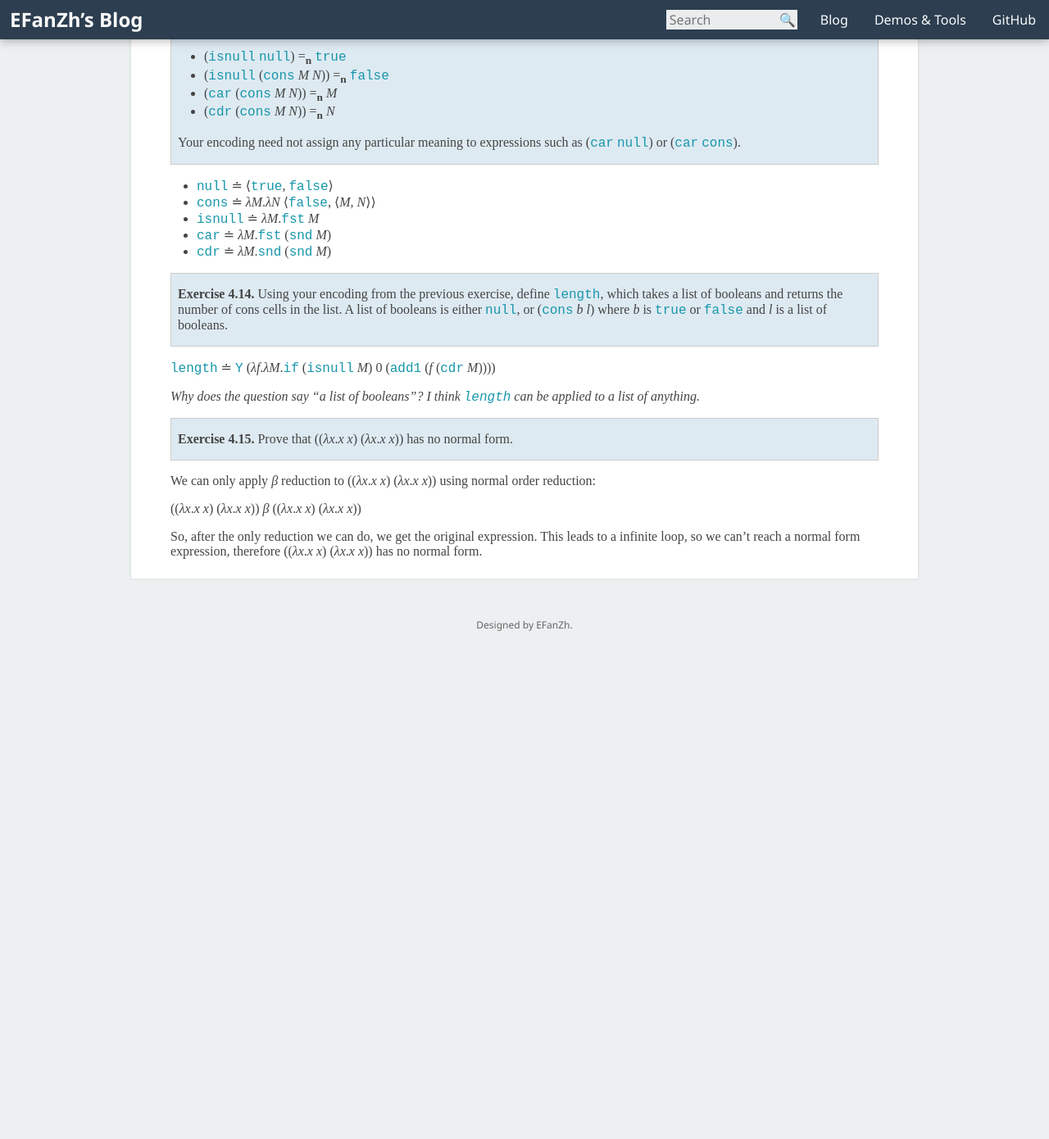
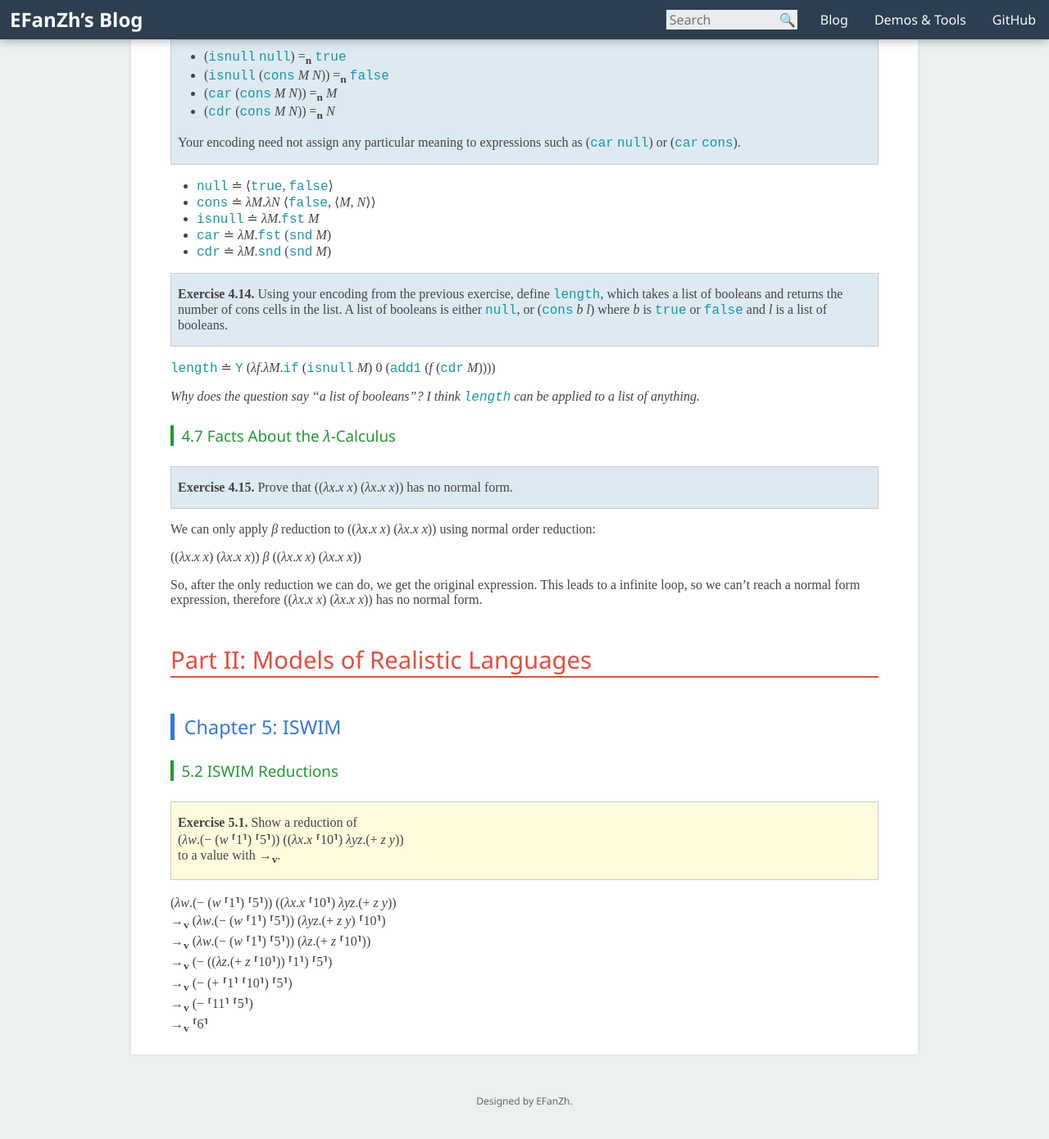
Before and after one commit to fuzeyi/efanzh.github.io, a Jekyll site: the page built from _posts/2016-06-04-programming-languages-and-lambda-calculi-exercises.md, in a window 1280 px wide and 1400 px high, scrolled down 14420 px. Shown: the top 1390 px of the window at 82% size. Built offline with Jekyll 4.4.1, drawn with Linux system fonts in a browser that asks for light colours; before the commit the page ends 15239 px from its top, so only the background shows below that.

Commit message:
Exercise 5.1 is done

```diff
--- a/_posts/2016-06-04-programming-languages-and-lambda-calculi-exercises.md
+++ b/_posts/2016-06-04-programming-languages-and-lambda-calculi-exercises.md
@@ -663,6 +663,8 @@ The claim holds.
 
 *Why does the question say “a list of booleans”? I think `length` can be applied to a list of anything.*
 
+#### 4.7 Facts About the *λ*-Calculus
+
 > **Exercise 4.15.** Prove that ((*λx*.*x* *x*) (*λx*.*x* *x*)) has no normal form.
 {: exercise}
 
@@ -672,3 +674,21 @@ We can only apply *β* reduction to ((*λx*.*x* *x*) (*λx*.*x* *x*)) using norm
 
 So, after the only reduction we can do, we get the original expression. This leads to a infinite loop, so we can’t reach
 a normal form expression, therefore ((*λx*.*x* *x*) (*λx*.*x* *x*)) has no normal form.
+
+## Part II: Models of Realistic Languages
+
+### Chapter 5: ISWIM
+
+#### 5.2 ISWIM Reductions
+
+> **Exercise 5.1.** Show a reduction of \\
+> (*λw*.(− (*w* ⸢1⸣) ⸢5⸣)) ((*λx*.*x* ⸢10⸣) *λyz*.(+ *z* *y*)) \\
+> to a value with →<sub>**v**</sub>.
+
+(*λw*.(− (*w* ⸢1⸣) ⸢5⸣)) ((*λx*.*x* ⸢10⸣) *λyz*.(+ *z* *y*)) \\
+→<sub>**v**</sub> (*λw*.(− (*w* ⸢1⸣) ⸢5⸣)) (*λyz*.(+ *z* *y*) ⸢10⸣) \\
+→<sub>**v**</sub> (*λw*.(− (*w* ⸢1⸣) ⸢5⸣)) (*λz*.(+ *z* ⸢10⸣)) \\
+→<sub>**v**</sub> (− ((*λz*.(+ *z* ⸢10⸣)) ⸢1⸣) ⸢5⸣) \\
+→<sub>**v**</sub> (− (+ ⸢1⸣ ⸢10⸣) ⸢5⸣) \\
+→<sub>**v**</sub> (− ⸢11⸣ ⸢5⸣) \\
+→<sub>**v**</sub> ⸢6⸣
```
